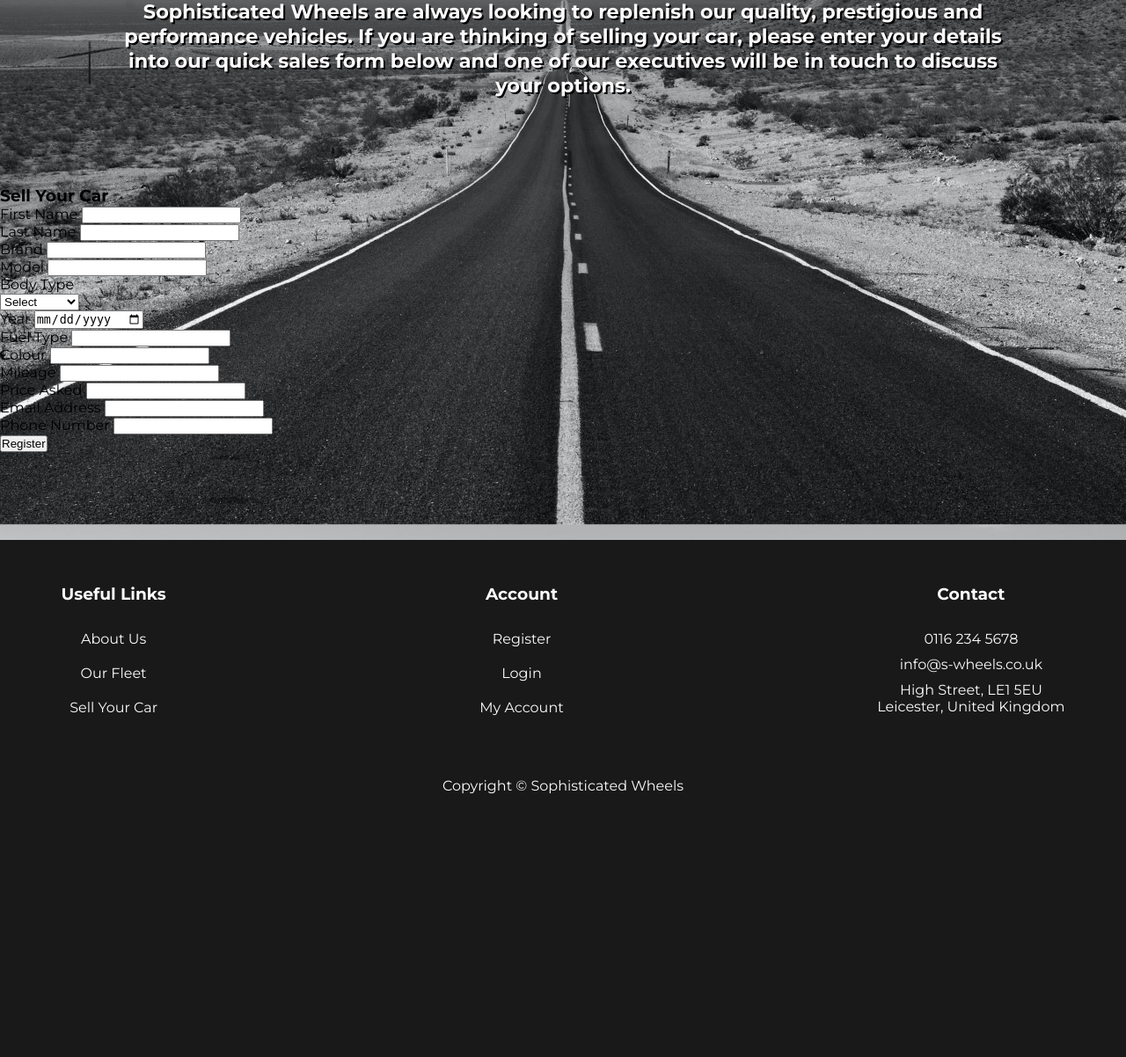
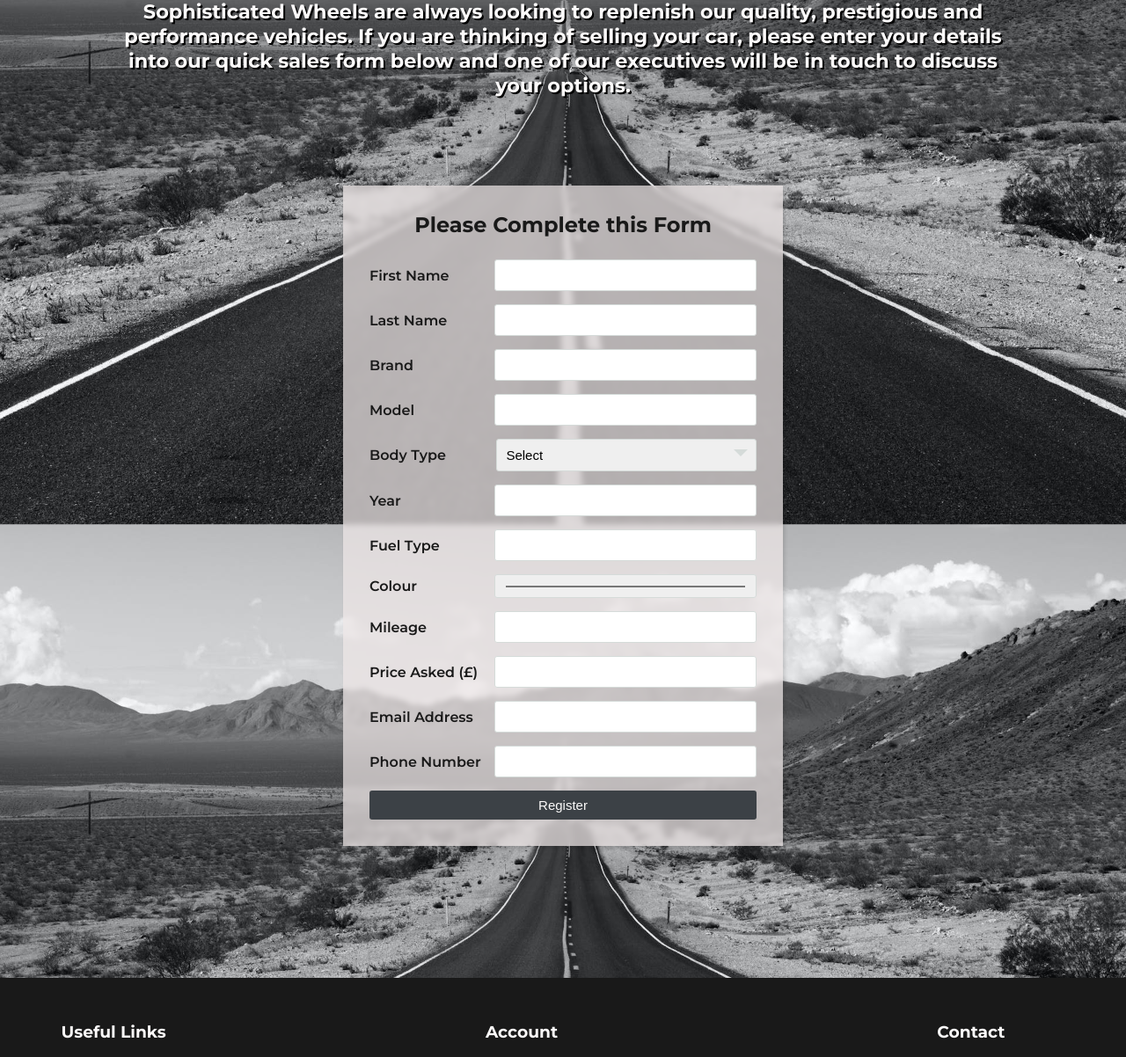
Before and after one commit to Mark-Assessment/r-troaca-sophisticated-wheels-m3-2, a Flask app: page /sell_car in a window 1280 px wide. Shown: the part 257-1459 px from the top of the page at 88% size. Before the commit the page ends 1160 px from the top, so only its background shows below. Run offline with Flask 3, Linux system fonts and the light colour scheme; the visitor is signed in with stand-in values (Sample User, id 1); some libraries are stand-ins or nearby versions.

Commit message:
Add css customisation to sell car form

```diff
--- a/static/css/styles.css
+++ b/static/css/styles.css
@@ -869,3 +869,126 @@ input::placeholder {
 @media (min-width: 900px) {
   .cards-container { grid-template-columns: repeat(3, 1fr); }
 }
+
+/* sell car */
+
+.wrapper{
+  max-width: 500px;
+  width: 100%;
+  background-color: rgba(238, 232, 232, 0.719);
+  backdrop-filter: blur(3px);
+  -webkit-backdrop-filter: blur(3px);
+  margin: 50px auto;
+  box-shadow: 2px 2px 4px rgba(0,0,0,0.125);
+  padding: 30px;
+}
+
+.wrapper h3{
+  font-size: 24px;
+  font-weight: 700;
+  margin-bottom: 25px;
+  color:#191919;
+  text-align: center;
+}
+
+.wrapper .sell-form{
+  width: 100%;
+}
+
+.wrapper .sell-form .inputfield{
+  margin-bottom: 15px;
+  display: flex;
+  align-items: center;
+}
+
+.wrapper .sell-form .inputfield label{
+   width: 200px;
+   color: #191919;
+   margin-right: 10px;
+   font-size: 16px;
+   font-weight: 600;
+}
+
+.wrapper .sell-form .inputfield .input {
+  width: 100%;
+  outline: none;
+  border: 1px solid #d5dbd9;
+  font-size: 16px;
+  padding: 8px 10px;
+  border-radius: 3px;
+  transition: all 0.3s ease;
+}
+
+.wrapper .sell-form .inputfield .custom_select{
+  position: relative;
+  width: 100%;
+  height: 37px;
+}
+
+.wrapper .sell-form .inputfield .custom_select:before{
+  content: "";
+  position: absolute;
+  top: 12px;
+  right: 10px;
+  border: 8px solid;
+  border-color: #d5dbd9 transparent transparent transparent;
+  pointer-events: none;
+}
+
+.wrapper .sell-form .inputfield .custom_select select{
+  -webkit-appearance: none;
+  -moz-appearance:   none;
+  appearance:        none;
+  outline: none;
+  width: 100%;
+  height: 100%;
+  border: 0px;
+  padding: 8px 10px;
+  font-size: 15px;
+  border: 1px solid #d5dbd9;
+  border-radius: 3px;
+}
+
+.wrapper .sell-form .inputfield .input:focus,
+.wrapper .sell-form .inputfield .custom_select select:focus{
+  border: 1px solid #3c4146;
+}
+
+.wrapper .sell-form .inputfield p{
+   font-size: 14px;
+   color: #757575;
+}
+
+.wrapper .sell-form .inputfield .btn{
+  width: 100%;
+   padding: 8px 10px;
+  font-size: 15px;
+  border: 0px;
+  background:  #3c4146;
+  color:#fcfafa;
+  cursor: pointer;
+  border-radius: 3px;
+  outline: none;
+}
+
+.wrapper .sell-form .inputfield .btn:hover{
+  background-color:#6b6464;
+  color: #fcfafa;
+}
+
+.wrapper .sell-form .inputfield:last-child{
+  margin-bottom: 0;
+}
+
+@media (max-width:420px) {
+  .wrapper .sell-form .inputfield{
+    flex-direction: column;
+    align-items: flex-start;
+  }
+  .wrapper .sell-form .inputfield label{
+    margin-bottom: 5px;
+  }
+  .wrapper .sell-form .inputfield.terms{
+    flex-direction: row;
+  }
+}
--- a/templates/sell_car.html
+++ b/templates/sell_car.html
@@ -19,7 +19,7 @@
 <!-- Sell form -->
     <div class="wrapper">
         <h3>
-            Sell Your Car
+            Please Complete this Form
         </h3>
         <div class="sell-form">
             <form method="POST" enctype="multipart/form-data" action="{{ url_for('sell_car') }}">
@@ -55,7 +55,7 @@
                 </div>
                 <div class="inputfield">
                     <label>Year</label>
-                    <input type="date" class="input" name="year" id="year" required>
+                    <input type="number" class="input" name="year" id="year" required>
                 </div>
                 <div class="inputfield">
                     <label>Fuel Type</label>
@@ -63,14 +63,14 @@
                 </div>
                 <div class="inputfield">
                     <label>Colour</label>
-                    <input type="text" class="input" name="colour" id="colour" required>
+                    <input type="color" class="input" name="colour" id="colour" required>
                 </div>
                 <div class="inputfield">
                     <label>Mileage</label>
                     <input type="number" class="input" name="mileage" id="mileage" required>
                 </div>
                 <div class="inputfield">
-                    <label>Price Asked</label>
+                    <label>Price Asked (£)</label>
                     <input type="number" class="input" name="price" id="price" required>
                 </div>
                 <div class="inputfield">
```
Also changed, not shown: templates/our_fleet.html (+12 -0 lines).
